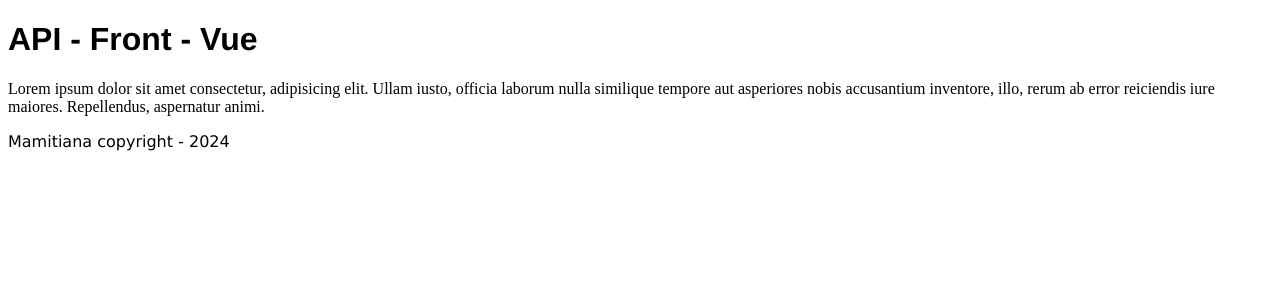
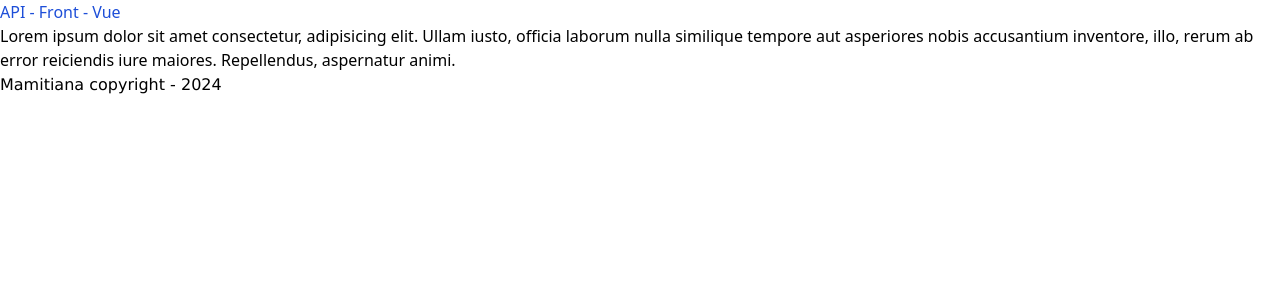
Before and after one commit to Ariniaina11/api-front-vue, a Vue app: page / in a window 1280 px wide. Shown: the top 300 px of the page. Built offline with nearby package versions, Linux system fonts and the light colour scheme.

Commit message:
install & test Tailwind CSS

```diff
--- a/package.json
+++ b/package.json
@@ -17,8 +17,11 @@
     "@vue/cli-plugin-babel": "~5.0.0",
     "@vue/cli-plugin-eslint": "~5.0.0",
     "@vue/cli-service": "~5.0.0",
+    "autoprefixer": "^10.4.18",
     "eslint": "^7.32.0",
-    "eslint-plugin-vue": "^8.0.3"
+    "eslint-plugin-vue": "^8.0.3",
+    "postcss": "^8.4.35",
+    "tailwindcss": "^3.4.1"
   },
   "eslintConfig": {
     "root": true,
--- /dev/null
+++ b/postcss.config.js
@@ -0,0 +1,6 @@
+module.exports = {
+  plugins: {
+    tailwindcss: {},
+    autoprefixer: {},
+  },
+}
--- /dev/null
+++ b/src/assets/index.css
@@ -0,0 +1,3 @@
+@tailwind base;
+@tailwind components;
+@tailwind utilities;
--- a/src/components/HeaderComponent.vue
+++ b/src/components/HeaderComponent.vue
@@ -1,6 +1,6 @@
 <template>
     <div>
-        <h1>API - Front - Vue</h1>
+        <h1 class="text-blue-700">API - Front - Vue</h1>
     </div>
 </template>
 
@@ -11,7 +11,5 @@
 </script>
 
 <style>
-    h1{
-        font-family: 'Franklin Gothic Medium', 'Arial Narrow', Arial, sans-serif;
-    }
+
 </style>
--- a/src/main.js
+++ b/src/main.js
@@ -1,4 +1,5 @@
 import { createApp } from 'vue'
 import App from './App.vue'
+import './assets/index.css'
 
 createApp(App).mount('#app')
--- /dev/null
+++ b/tailwind.config.js
@@ -0,0 +1,8 @@
+/** @type {import('tailwindcss').Config} */
+module.exports = {
+  content: ['./index.html', './src/**/*.{vue,js,ts,jsx,tsx}'],
+  theme: {
+    extend: {},
+  },
+  plugins: [],
+}
```
Also changed, not shown: 1 other file (tests, documents, lock files or other folders).
